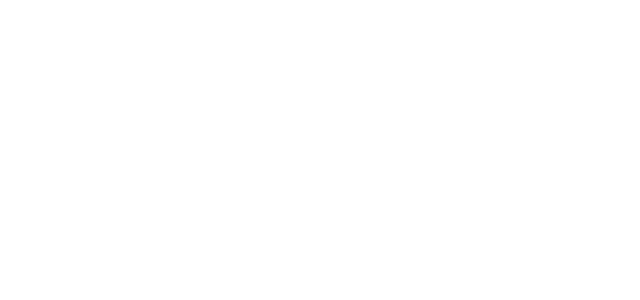
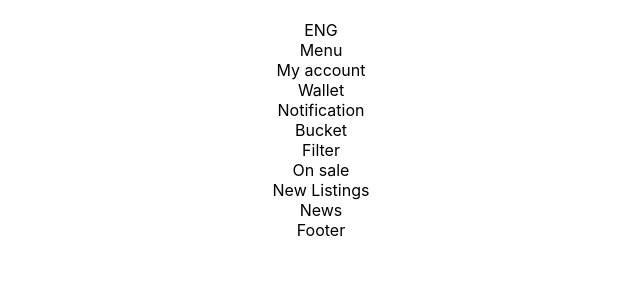
Before and after one commit to NikitaBud/test-task-app, a React (Create React App) app: page / in a window 1280 px wide. Shown: the top 300 px of the page, without its empty margins (319-959 px from the left). Built offline with nearby package versions, Linux system fonts and the light colour scheme.

Commit message:
base structure

```diff
--- a/src/App.js
+++ b/src/App.js
@@ -1,10 +1,15 @@
 import React from 'react';
 import './App.scss';
+import Header from "./components/header/header";
+import Content from "./components/content/content";
+import Footer from "./components/footer/footer";
 
 function App() {
   return (
     <div className="App">
-
+      <Header />
+      <Content />
+      <Footer />
     </div>
   );
 }
--- /dev/null
+++ b/src/components/content/content.js
@@ -0,0 +1,20 @@
+import React from "react";
+import Filter from "./filter/filter";
+import OnSale from "./on-sale/on-sale";
+import NewListings from "./new-listings/new-listings";
+import News from "./news/news";
+
+import style from "./content.scss";
+
+const Content = () => {
+    return (
+        <div className={style.content}>
+            <Filter/>
+            <OnSale/>
+            <NewListings/>
+            <News/>
+        </div>
+    )
+}
+
+export default Content;
--- /dev/null
+++ b/src/components/content/content.scss
@@ -0,0 +1,2 @@
+.content {
+}
--- /dev/null
+++ b/src/components/content/filter/filter.js
@@ -0,0 +1,11 @@
+import React from "react";
+
+const Filter = () => {
+    return (
+        <div>
+            Filter
+        </div>
+    )
+}
+
+export default Filter;
--- /dev/null
+++ b/src/components/content/new-listings/new-listings.js
@@ -0,0 +1,11 @@
+import React from "react";
+
+const NewListings = () => {
+    return (
+        <div>
+            New Listings
+        </div>
+    )
+}
+
+export default NewListings;
--- /dev/null
+++ b/src/components/content/news/news.js
@@ -0,0 +1,11 @@
+import React from "react";
+
+const News = () => {
+    return (
+        <div>
+            News
+        </div>
+    )
+}
+
+export default News;
--- /dev/null
+++ b/src/components/content/on-sale/on-sale.js
@@ -0,0 +1,11 @@
+import React from "react";
+
+const OnSale = () => {
+    return (
+        <div>
+            On sale
+        </div>
+    )
+}
+
+export default OnSale;
--- /dev/null
+++ b/src/components/footer/footer.js
@@ -0,0 +1,11 @@
+import React from "react";
+
+const Footer = () => {
+    return (
+        <div>
+            Footer
+        </div>
+    )
+}
+
+export default Footer;
--- /dev/null
+++ b/src/components/header/header.js
@@ -0,0 +1,26 @@
+import React from "react";
+import MyAccount from "./profile/my-account";
+import Menu from "./menu/menu";
+import Language from "./language/language";
+
+const Header = () => {
+    return (
+        <div>
+            <div>
+                <img src="" alt=""/>
+            </div>
+            <div>
+                <Language />
+            </div>
+            <div>
+                <Menu />
+            </div>
+            <div>
+                <MyAccount />
+            </div>
+
+        </div>
+    )
+}
+
+export default Header;
--- /dev/null
+++ b/src/components/header/language/language.js
@@ -0,0 +1,11 @@
+import React from "react";
+
+const Language = () => {
+    return (
+        <div>
+            ENG
+        </div>
+    )
+}
+
+export default Language;
--- /dev/null
+++ b/src/components/header/menu/menu.js
@@ -0,0 +1,11 @@
+import React from "react";
+
+const Menu = () => {
+    return (
+        <div>
+            Menu
+        </div>
+    )
+}
+
+export default Menu;
--- /dev/null
+++ b/src/components/header/profile/my-account.js
@@ -0,0 +1,14 @@
+import React from "react";
+
+const MyAccount = () => {
+    return (
+        <div>
+            <div>My account</div>
+            <div>Wallet</div>
+            <div>Notification</div>
+            <div>Bucket</div>
+        </div>
+    )
+}
+
+export default MyAccount;
```
